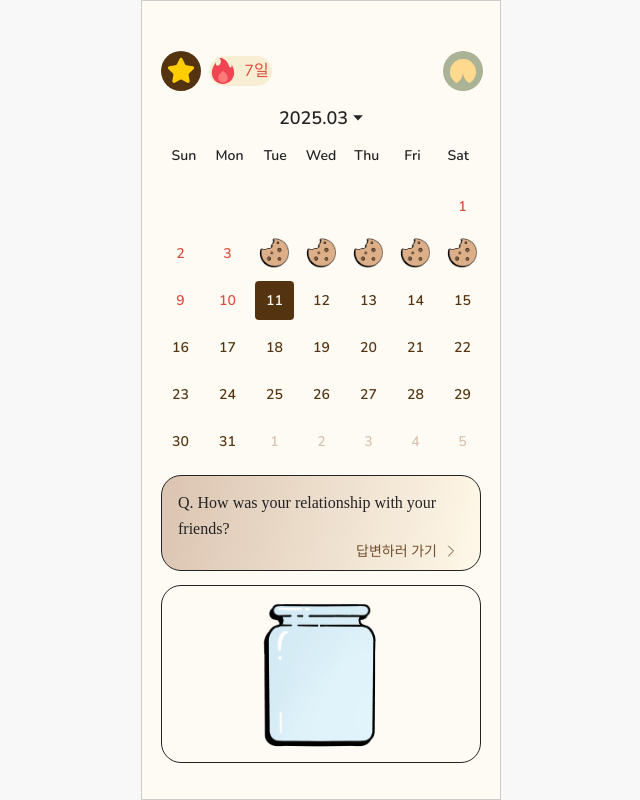
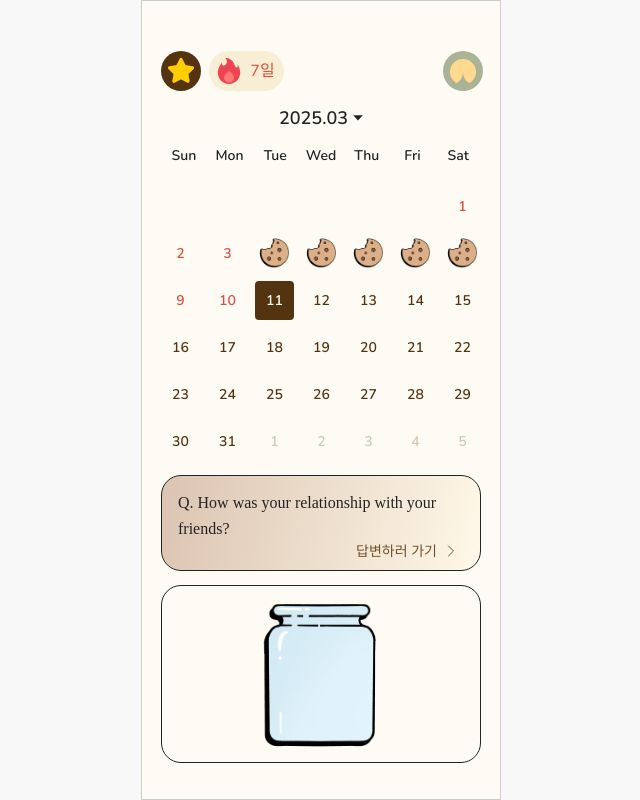
Before and after one commit to EFUB5-copybara/Frontend, a React (Vite) app in the folder qrumble/: page /home in a window 1280 px wide. Shown: the whole page, without its empty margins (319-959 px from the left). Built offline with nearby package versions, Linux system fonts and the light colour scheme; a web font is replaced by a local one.

Commit message:
Modify: MissionBar 수정

```diff
--- a/qrumble/src/home/components/MissionBar.jsx
+++ b/qrumble/src/home/components/MissionBar.jsx
@@ -54,8 +54,8 @@ const MissionButton = styled.button`
 const DayIcon = styled.div`
   display: flex;
   padding: 5px 6px;
-  height: 30px;
-  width: 63px;
+  height: 40px;
+  width: 75px;
   flex-direction: row;
   justify-content: center;
   align-items: center;
```
